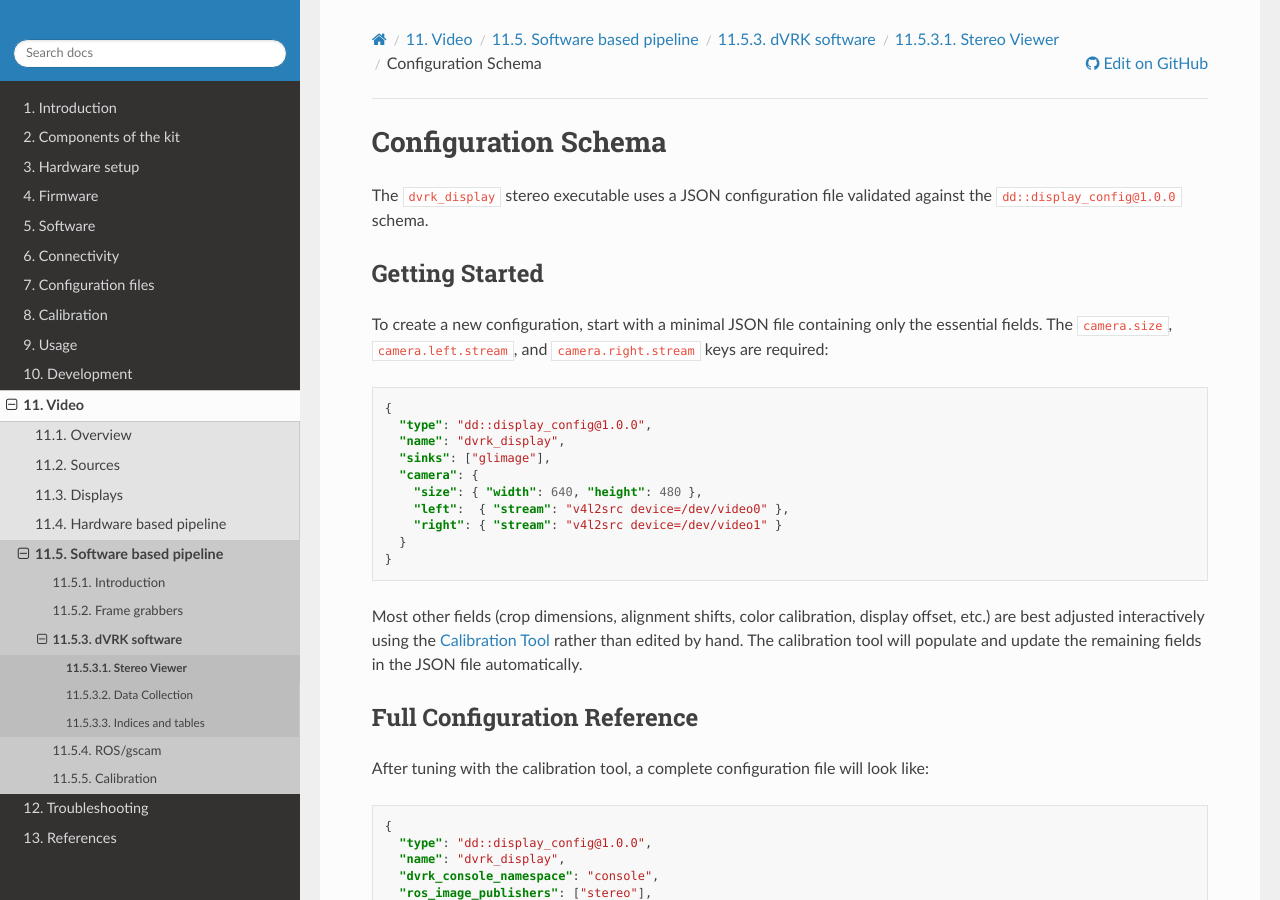
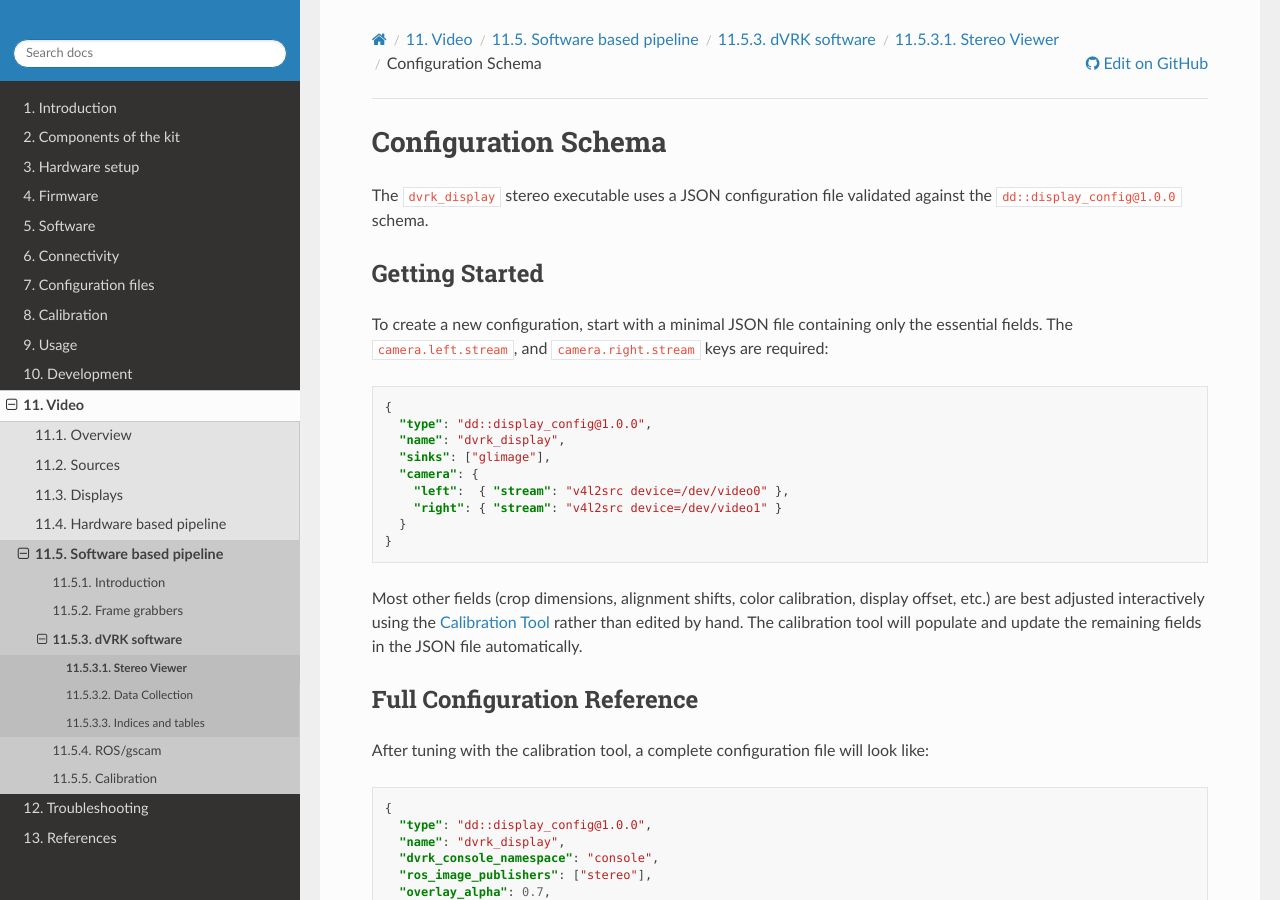
Before and after one commit to jhu-dvrk/dvrk-readthedocs, a Sphinx documentation site: the page built from docs/pages/video/software/dvrk/viewer/configuration.rst, in a window 1280 px wide and 900 px high. Built offline with Sphinx 7.4.7 and the Read the Docs theme 3.1.0, drawn with Linux system fonts in a browser that asks for light colours; the version number could not be read and is left out.

Commit message:
minor fixes

```diff
--- a/docs/pages/video/software/dvrk/viewer/calibration_tool.rst
+++ b/docs/pages/video/software/dvrk/viewer/calibration_tool.rst
@@ -17,7 +17,7 @@ temporarily with ``-l`` and ``-r``:
 
    ros2 run dvrk_display calibration -c my_settings.json
 
-Display each eye in a separate window with ``-s`` / ``--split`` (recommended for
+Display each eye in a separate window with ``-s`` / ``--split`` (not recommended for
 Gooviz or other side-by-side displays):
 
 .. code-block:: bash
--- a/docs/pages/video/software/dvrk/viewer/configuration.rst
+++ b/docs/pages/video/software/dvrk/viewer/configuration.rst
@@ -8,7 +8,7 @@ Getting Started
 ---------------
 
 To create a new configuration, start with a minimal JSON file containing only
-the essential fields.  The ``camera.size``, ``camera.left.stream``, and
+the essential fields.  The ``camera.left.stream``, and
 ``camera.right.stream`` keys are required:
 
 .. code-block:: json
@@ -18,7 +18,6 @@ the essential fields.  The ``camera.size``, ``camera.left.stream``, and
      "name": "dvrk_display",
      "sinks": ["glimage"],
      "camera": {
-       "size": { "width": 640, "height": 480 },
        "left":  { "stream": "v4l2src device=/dev/video0" },
        "right": { "stream": "v4l2src device=/dev/video1" }
      }
```
